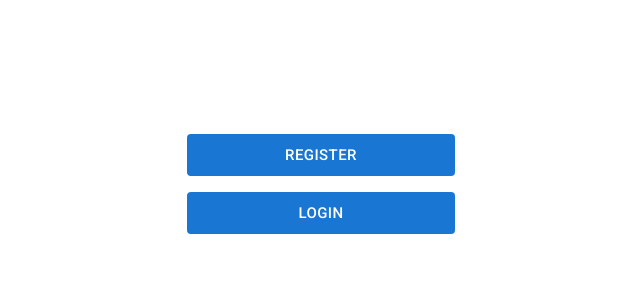
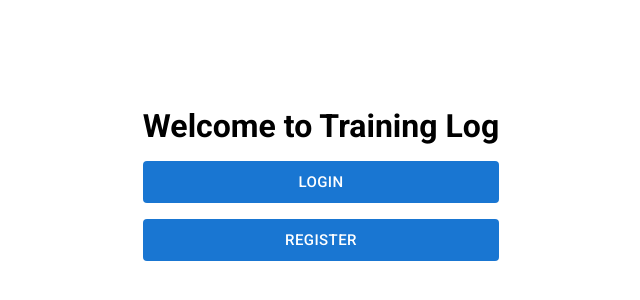
Before and after one commit to nicopicchio/training-log-client, a React (Create React App) app: page / in a window 1280 px wide. Shown: the part 216-516 px from the top of the page, without its empty margins (319-959 px from the left). Built offline with nearby package versions, Linux system fonts and the light colour scheme.

Commit message:
register/login navigation setup

```diff
--- a/src/App.css
+++ b/src/App.css
@@ -12,9 +12,17 @@
   align-items: center;
 }
 
+.homepage-container {
+  display: grid;
+  gap: 1rem;
+}
+
+.register-login-form-container {
+  display: grid;
+  gap: 1rem;
+}
+
 .register-login-form {
   display: grid;
   gap: 1rem;
-  width: 300px;
-  padding: 1rem;
 }
--- a/src/App.js
+++ b/src/App.js
@@ -11,6 +11,7 @@ function App() {
 				<Route path='/' element={<Homepage />} />
 				<Route path='/register' element={<RegisterForm />} />
 				<Route path='/login' element={<LoginForm />} />
+				<Route path='/dashbaord'/>
 			</Routes>
 		</>
 	);
--- a/src/components/Homepage.js
+++ b/src/components/Homepage.js
@@ -1,16 +1,38 @@
 import '../App.css';
 import { Button } from '@mui/material';
+import { useNavigate } from 'react-router-dom';
 
 function Homepage() {
+	const navigate = useNavigate();
+
+	const onLoginClick = () => {
+		navigate('/login');
+	};
+
+	const onRegisterClick = () => {
+		navigate('/register');
+	};
+
 	return (
-		<form className='register-login-form'>
-			<Button variant='contained' disableElevation size='large'>
-				Register
-			</Button>
-			<Button variant='contained' disableElevation size='large'>
-				Login
-			</Button>
-		</form>
+		<div className='homepage-container'>
+			<h1>Welcome to Training Log</h1>
+			<div className='register-login-form-container'>
+				<Button
+					onClick={onLoginClick}
+					variant='contained'
+					disableElevation
+					size='large'>
+					Login
+				</Button>
+				<Button
+					onClick={onRegisterClick}
+					variant='contained'
+					disableElevation
+					size='large'>
+					Register
+				</Button>
+			</div>
+		</div>
 	);
 }
 
--- a/src/components/LoginForm.js
+++ b/src/components/LoginForm.js
@@ -3,6 +3,7 @@ import { TextField, Button } from '@mui/material';
 
 function LoginForm() {
 	return (
+		<div className='register-login-form-container'>
 			<form className='register-login-form'>
 				<TextField label='Email' />
 				<TextField label='Password' />
@@ -10,6 +11,7 @@ function LoginForm() {
 					Login
 				</Button>
 			</form>
+		</div>
 	);
 }
 
--- a/src/components/RegisterForm.js
+++ b/src/components/RegisterForm.js
@@ -3,6 +3,7 @@ import { TextField, Button } from '@mui/material';
 
 function RegisterForm() {
 	return (
+		<div className='register-login-form-container'>
 			<form className='register-login-form'>
 				<TextField label='Name' />
 				<TextField label='Surname' />
@@ -13,6 +14,7 @@ function RegisterForm() {
 					Register
 				</Button>
 			</form>
+		</div>
 	);
 }
 
```
Lines whose indentation alone changed are shown as unchanged.
